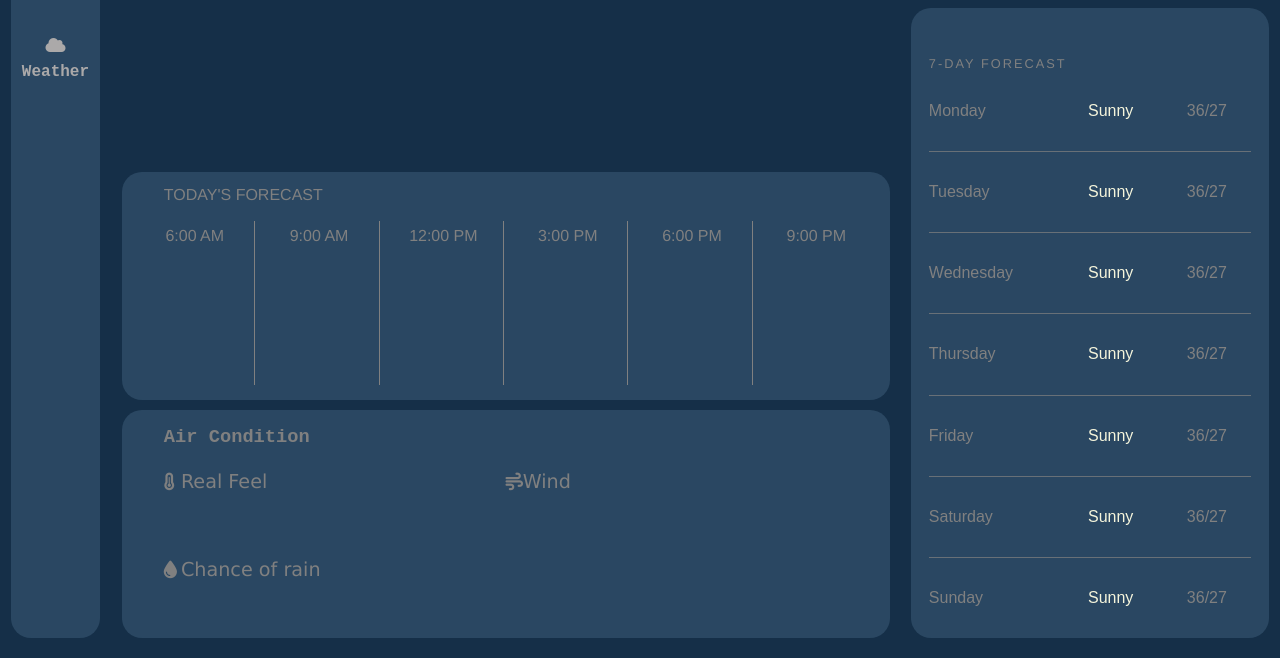
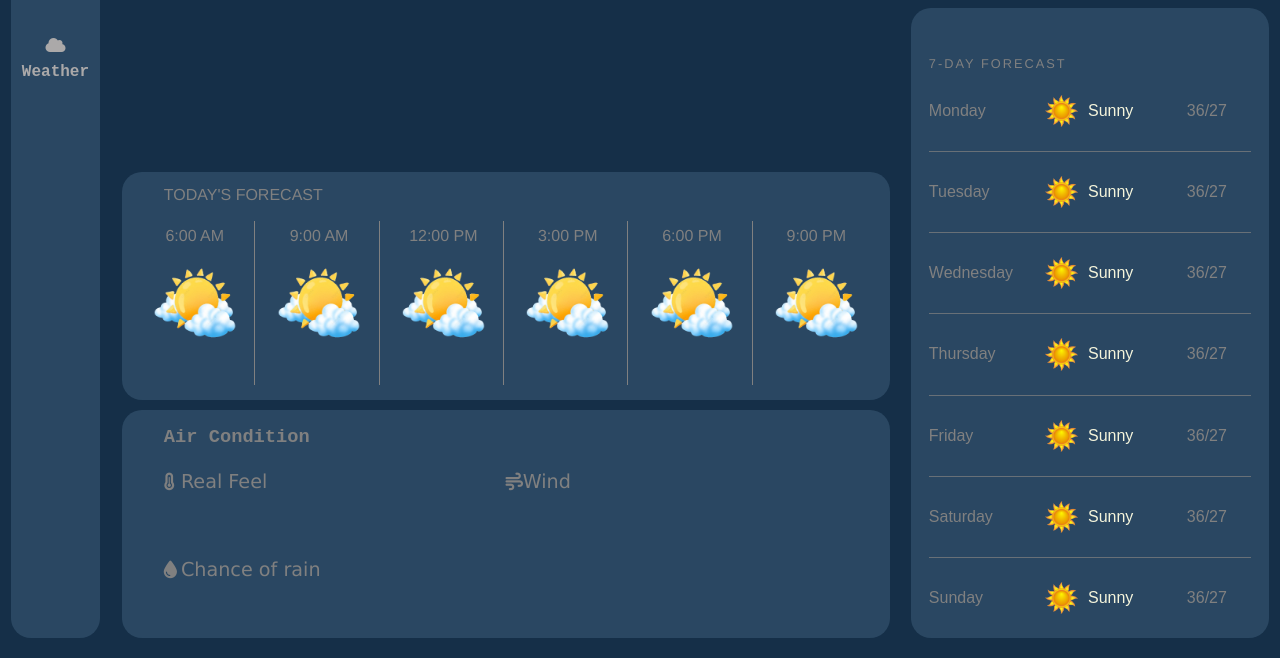
Before and after one commit to MonalishaPuhan/aws-static-website-weather, a plain HTML site: page main.html in a window 1280 px wide. Shown: the part 142-800 px from the top of the page. Drawn offline with Linux system fonts and the light colour scheme.

Commit message:
Update main.html

```diff
--- a/main.html
+++ b/main.html
@@ -4,7 +4,7 @@
     <meta charset="UTF-8">
     <meta name="viewport" content="width=device-width, initial-scale=1.0">
     <title>Weather App</title>
-    <link rel="icon" href="./img/icon.png">
+    <link rel="icon" href="./icon.png">
     <link rel="stylesheet" href="main.css">
     <link rel="stylesheet" href="path/to/font-awesome/css/font-awesome.min.css">
     <script src="https://kit.fontawesome.com/8601a8c761.js" crossorigin="anonymous"></script>
@@ -15,7 +15,7 @@
             <div class="mhd_left">
                 <div class="mhdl_container">
                     <div class="mhdl_container_icon">
-                        <img src="./img/icon.png" alt="logo">
+                        <img src="./icon.png" alt="logo">
                     </div>
                     <nav class="mhdl_container_navi">
                         <ul>
@@ -53,7 +53,7 @@
                                 6:00 AM
                             </div>
                             <div class="mhdmctw_mid">
-                                <img src="./img/cs.png" alt=""/>
+                                <img src="./cs.png" alt=""/>
                             </div>
                             <div class="mhdmctw_bottom" >
                                 <h2 id="tem"></h2>
@@ -64,7 +64,7 @@
                                 9:00 AM
                             </div>
                             <div class="mhdmctw_mid">
-                                <img src="./img/cs.png" alt=""/>
+                                <img src="./cs.png" alt=""/>
                             </div>
                             <div class="mhdmctw_bottom">
                                 <!-- <h2>25<sup>o</sup></h2> -->
@@ -76,7 +76,7 @@
                                 12:00 PM
                             </div>
                             <div class="mhdmctw_mid">
-                                <img src="./img/cs.png" alt=""/>
+                                <img src="./cs.png" alt=""/>
                             </div>
                             <div class="mhdmctw_bottom">
                                 <!-- <h2>25<sup>o</sup></h2> -->
@@ -88,7 +88,7 @@
                                 3:00 PM
                             </div>
                             <div class="mhdmctw_mid">
-                                <img src="./img/cs.png" alt=""/>
+                                <img src="./cs.png" alt=""/>
                             </div>
                             <div class="mhdmctw_bottom">
                                 <!-- <h2>25<sup>o</sup></h2> -->
@@ -100,7 +100,7 @@
                                 6:00 PM
                             </div>
                             <div class="mhdmctw_mid">
-                                <img src="./img/cs.png" alt=""/>
+                                <img src="./cs.png" alt=""/>
                             </div>
                             <div class="mhdmctw_bottom">
                                 <!-- <h2>25<sup>o</sup></h2> -->
@@ -112,7 +112,7 @@
                                 9:00 PM
                             </div>
                             <div class="mhdmctw_mid">
-                                <img src="./img/cs.png" alt=""/>
+                                <img src="./cs.png" alt=""/>
                             </div>
                             <div class="mhdmctw_bottom">
                                 <!-- <h2>25<sup>o</sup></h2> -->
@@ -204,7 +204,7 @@
                                 Monday
                             </div>
                             <div class="mdmb_mid_c">
-                                <img src="./img/sun.png" alt=""/>
+                                <img src="./sun.png" alt=""/>
                             </div>
                             <div class="mdmb_mmid_c white">
                                 Sunny
@@ -218,7 +218,7 @@
                                 Tuesday
                             </div>
                             <div class="mdmb_mid_c">
-                                <img src="./img/sun.png" alt=""/>
+                                <img src="./sun.png" alt=""/>
                             </div>
                             <div class="mdmb_mmid_c white">
                                 Sunny
@@ -232,7 +232,7 @@
                                 Wednesday
                             </div>
                             <div class="mdmb_mid_c">
-                                <img src="./img/sun.png" alt=""/>
+                                <img src="./sun.png" alt=""/>
                             </div>
                             <div class="mdmb_mmid_c white">
                                 Sunny
@@ -246,7 +246,7 @@
                                 Thursday
                             </div>
                             <div class="mdmb_mid_c">
-                                <img src="./img/sun.png" alt=""/>
+                                <img src="./sun.png" alt=""/>
                             </div>
                             <div class="mdmb_mmid_c white">
                                 Sunny
@@ -260,7 +260,7 @@
                                 Friday
                             </div>
                             <div class="mdmb_mid_c">
-                                <img src="./img/sun.png" alt=""/>
+                                <img src="./sun.png" alt=""/>
                             </div>
                             <div class="mdmb_mmid_c white">
                                 Sunny
@@ -274,7 +274,7 @@
                                 Saturday
                             </div>
                             <div class="mdmb_mid_c">
-                                <img src="./img/sun.png" alt=""/>
+                                <img src="./sun.png" alt=""/>
                             </div>
                             <div class="mdmb_mmid_c white">
                                 Sunny
@@ -288,7 +288,7 @@
                                 Sunday
                             </div>
                             <div class="mdmb_mid_c">
-                                <img src="./img/sun.png" alt=""/>
+                                <img src="./sun.png" alt=""/>
                             </div>
                             <div class="mdmb_mmid_c white">
                                 Sunny
```
